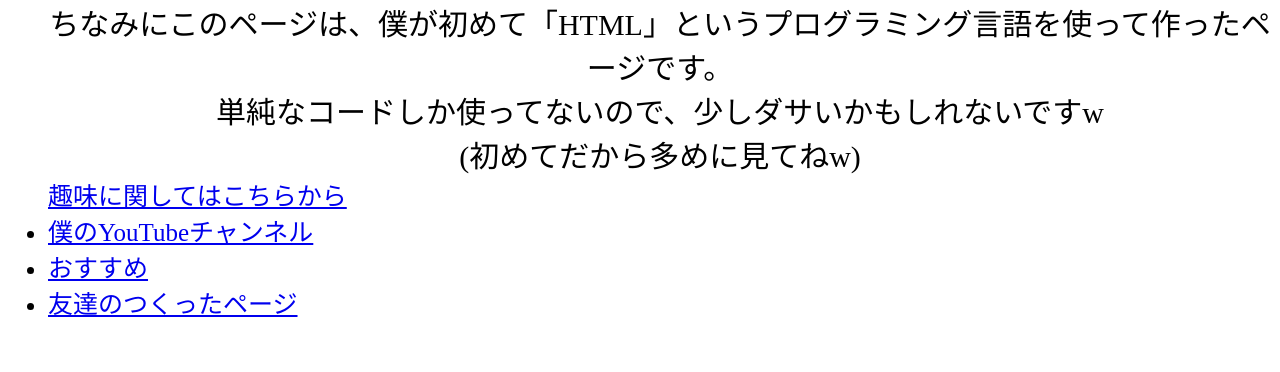
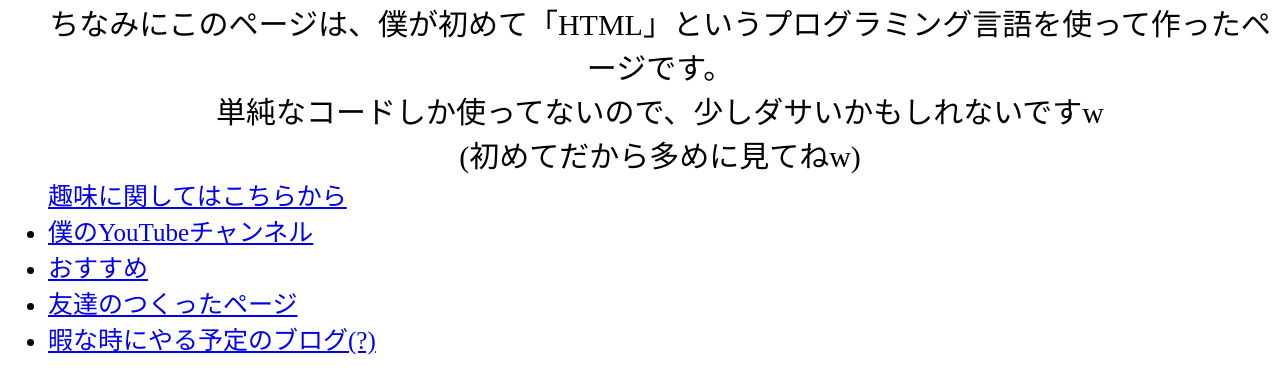
Before and after one commit to PCsinja/PCsinja.github.io, a plain HTML site: page index.html in a window 1280 px wide. Shown: the part 523-895 px from the top of the page. Before the commit the page ends 859 px from the top, so only its background shows below. Drawn offline with Linux system fonts and the light colour scheme.

Commit message:
Update index.html

```diff
--- a/index.html
+++ b/index.html
@@ -46,6 +46,7 @@
          <li><a href="https://www.youtube.com/channel/UCyO01werPjPS6Cp0yr9L_bA">僕のYouTubeチャンネル</a></li>
          <li><a href="https://www.youtube.com/watch?v=px2AFSsje4M">おすすめ</a></li>
          <li><a href="https://tentomushijp.github.io/mushi/">友達のつくったページ</a></li>
+ <li><a href="https://pcsinja.github.io/PCsinja_koujityuu/">暇な時にやる予定のブログ(?)</a></li>
 </div>
        </ul>
      </div>
```
